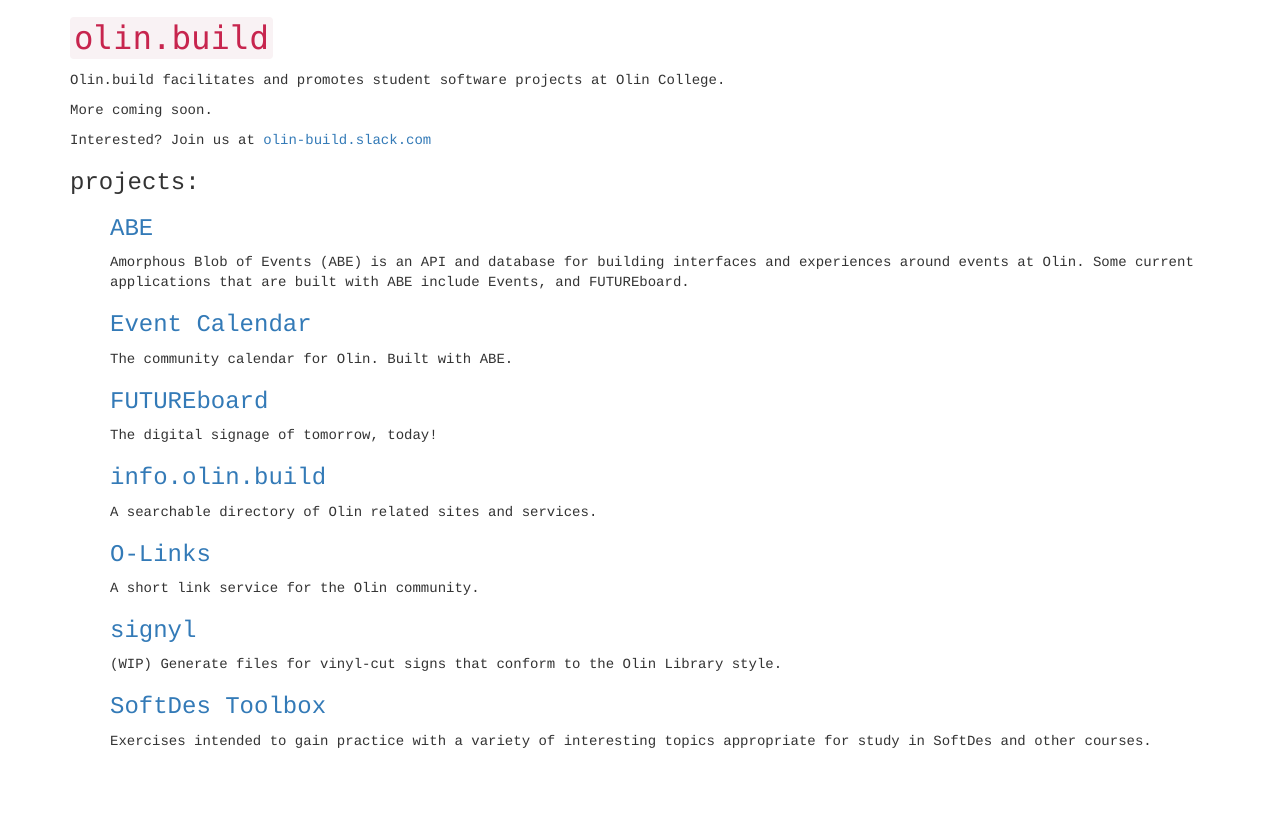
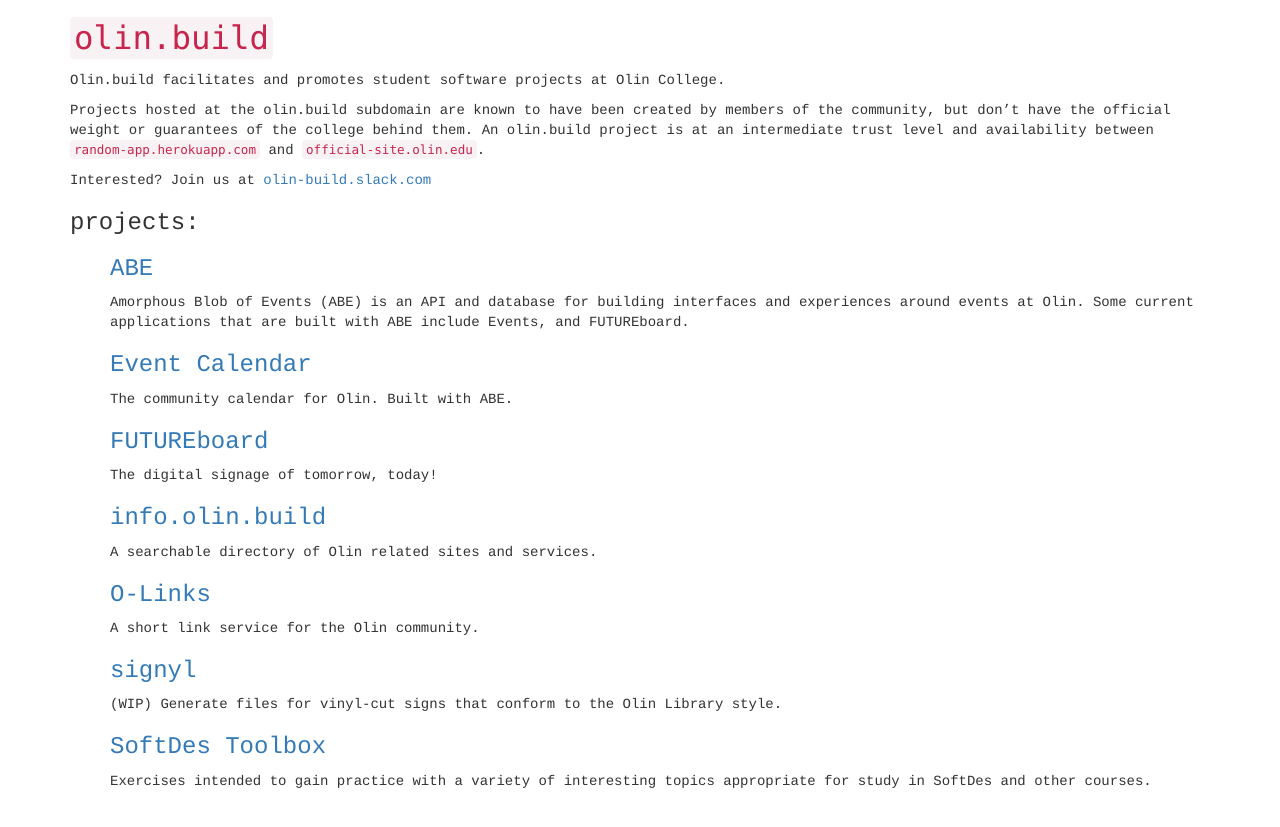
Before and after one commit to olin-build/olin.build, a Jekyll site: the page built from index.md, in a window 1280 px wide. Shown: the top 827 px of the page. Built offline with Jekyll 4.4.1, drawn with Linux system fonts in a browser that asks for light colours; our own code applies the rules of GitHub Pages for plain Markdown files.

Commit message:
Add to mission statement

```diff
--- a/index.md
+++ b/index.md
@@ -2,6 +2,10 @@
 
 Olin.build facilitates and promotes student software projects at Olin College.
 
-More coming soon.
+Projects hosted at the olin.build subdomain are known to have been created by
+members of the community, but don't have the official weight or guarantees of
+the college behind them. An olin.build project is at an intermediate trust level
+and availability between `random-app.herokuapp.com` and
+`official-site.olin.edu`.
 
 Interested? Join us at [olin-build.slack.com](http://olin-build.slack.com)
```
